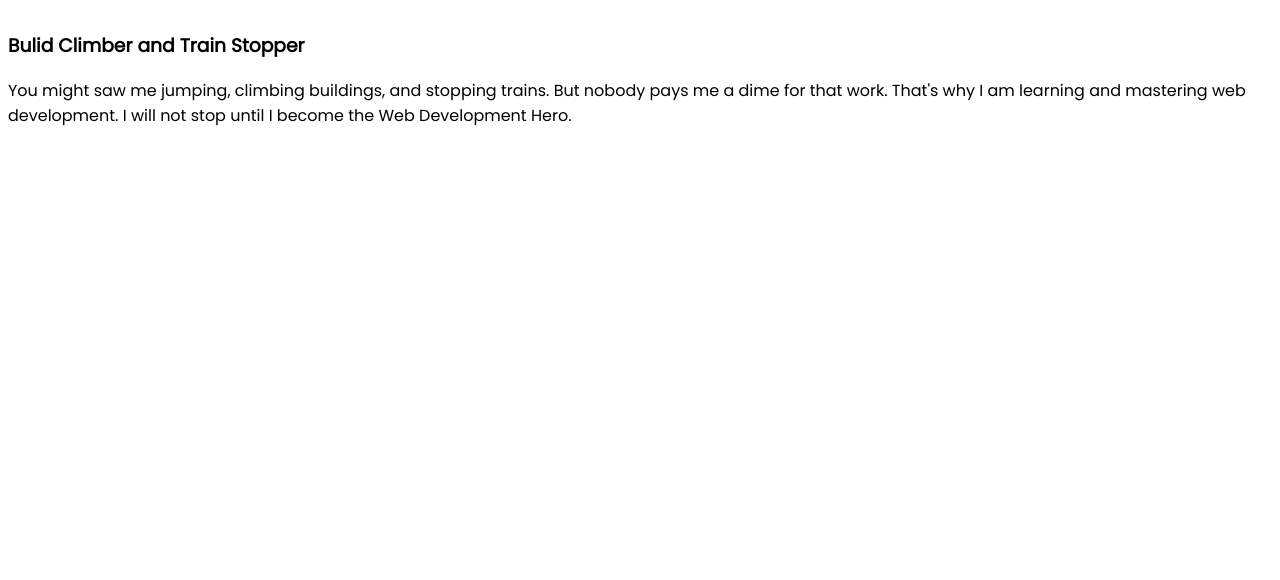
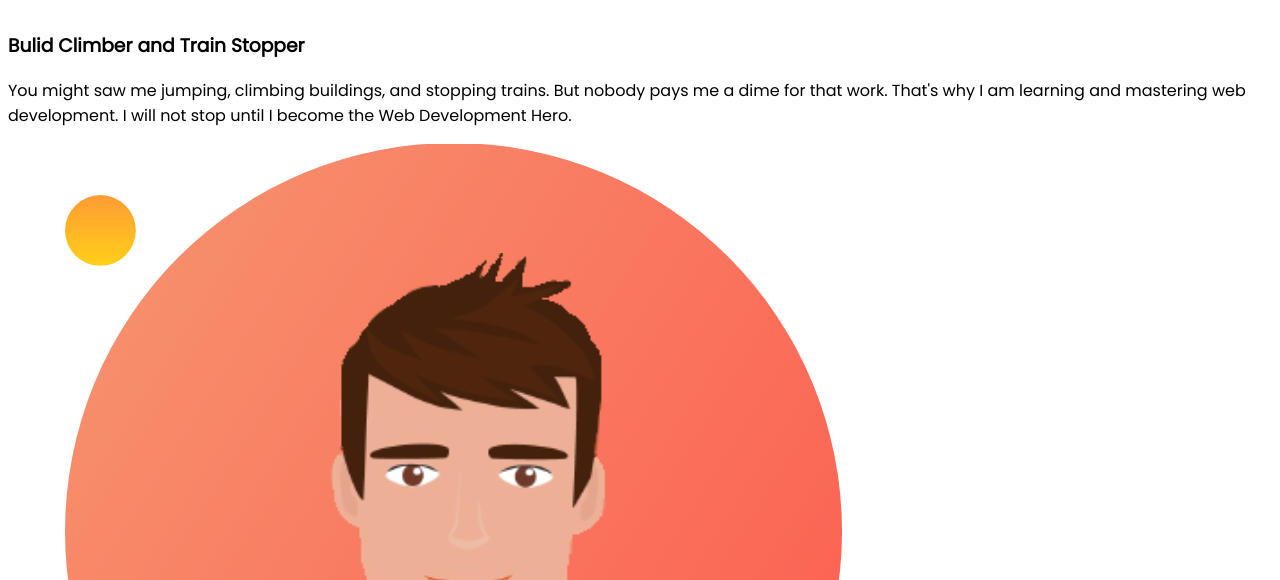
Before and after one commit to mi740/old-developer-portfolio, a plain HTML site: page index.html in a window 1280 px wide. Shown: the part 220-800 px from the top of the page. Drawn offline with Linux system fonts and the light colour scheme.

Commit message:
profile pic add

```diff
--- a/index.html
+++ b/index.html
@@ -17,6 +17,7 @@
     <p>
         You might saw me jumping, climbing buildings, and stopping trains. But nobody pays me a dime for that work. That's why I am learning and mastering web development. I will not stop until I become the Web Development Hero.
     </p>
+    <img src="images/profile1.png" alt="Profile Picture">
 
 </body>
 </html>
```
